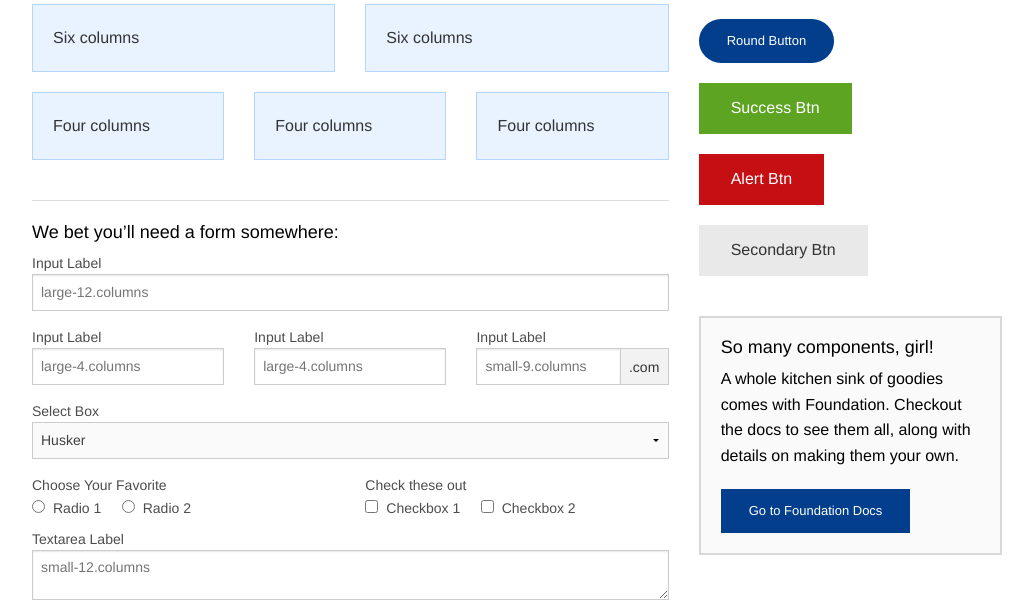
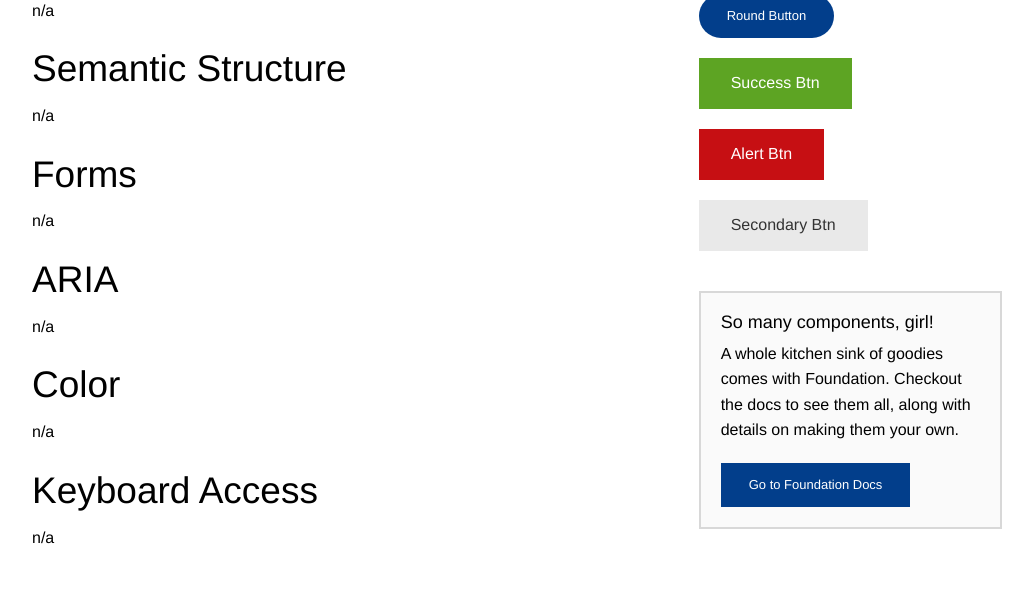
Before and after one commit to kboatsman/kboatsman.github.io, a plain HTML site: page techsummit15/index.html in a window 1280 px wide. Shown: the part 716-1332 px from the top of the page, without its empty margins (123-1156 px from the left). After the commit the page ends 1286 px from the top, so only its background shows below. Drawn offline with Linux system fonts and the light colour scheme.

Commit message:
Content changes

```diff
--- a/techsummit15/css/techsummit15.css
+++ b/techsummit15/css/techsummit15.css
@@ -7,8 +7,12 @@
 
 a {
   color: #023E8B;
+  padding: 2px 1px;
   text-decoration: underline;
+  -webkit-transition:background-color .2s linear;
+  transition:background-color .2s linear; }
   a:hover, a:focus {
     color: #FFF;
     background-color: #023E8B;
+    border-radius: 2px;
     text-decoration: none; }
--- a/techsummit15/index.html
+++ b/techsummit15/index.html
@@ -19,11 +19,11 @@
     <div class="row">
       <div class="large-12 columns">
       	<div class="panel">
-	        <h2>Your To-Do List</h2>
+	        <h2>A To-Do List for Better Accessibility</h2>
             <ol>
-                <li>Familiarize yourself with the current Web Content Accessibility Guidelines (WCAG) by reading <a href="http://webaim.org/standards/wcag/checklist">WebAIM's WCAG 2.0 Checklist</a>. Level A and Level AA items are what we need to aim for.</li>
-                <li>Start using </li>
-                <li></li>
+                <li>Read <a href="http://webaim.org/standards/wcag/checklist">WebAIM's WCAG 2.0 Checklist</a>. Level A and Level AA items are what we need to aim for.</li>
+                <li>Use an <a href="http://www.4syllables.com.au/2010/12/text-alternatives-decision-tree/">alt text decision tree</a> to determine appropriate text alternatives for your images (it's all about context).</li>
+                <li>Refer to the <a href="http://www.w3.org/WAI/PF/aria-practices/#aria_ex_header">ARIA Design Patterns</a> when you're building a widget.</li>
                 <li></li>
             </ol>
 	        <p>To get going, this file (index.html) includes some basic styles you can modify, play around with, or totally destroy to get going.</p>
@@ -45,107 +45,27 @@
 
     <div class="row">
       <div class="large-8 medium-8 columns">
-        <h5>Here&rsquo;s your basic grid:</h5>
-        <!-- Grid Example -->
+        <h2>Current Standards for Higher Ed.</h2>
+        <p>n/a</p>
 
-        <div class="row">
-          <div class="large-12 columns">
-            <div class="callout panel">
-              <p><strong>This is a twelve column section in a row.</strong> Each of these includes a div.panel element so you can see where the columns are - it's not required at all for the grid.</p>
-            </div>
-          </div>
-        </div>
-        <div class="row">
-          <div class="large-6 medium-6 columns">
-            <div class="callout panel">
-              <p>Six columns</p>
-            </div>
-          </div>
-          <div class="large-6 medium-6 columns">
-            <div class="callout panel">
-              <p>Six columns</p>
-            </div>
-          </div>
-        </div>
-        <div class="row">
-          <div class="large-4 medium-4 small-4 columns">
-            <div class="callout panel">
-              <p>Four columns</p>
-            </div>
-          </div>
-          <div class="large-4 medium-4 small-4 columns">
-            <div class="callout panel">
-              <p>Four columns</p>
-            </div>
-          </div>
-          <div class="large-4 medium-4 small-4 columns">
-            <div class="callout panel">
-              <p>Four columns</p>
-            </div>
-          </div>
-        </div>
+        <h2>Images</h2>
+        <p>n/a</p>
 
-        <hr />
+        <h2>Semantic Structure</h2>
+        <p>n/a</p>
 
-        <h5>We bet you&rsquo;ll need a form somewhere:</h5>
-        <form>
-				  <div class="row">
-				    <div class="large-12 columns">
-				      <label>Input Label</label>
-				      <input type="text" placeholder="large-12.columns" />
-				    </div>
-				  </div>
-				  <div class="row">
-				    <div class="large-4 medium-4 columns">
-				      <label>Input Label</label>
-				      <input type="text" placeholder="large-4.columns" />
-				    </div>
-				    <div class="large-4 medium-4 columns">
-				      <label>Input Label</label>
-				      <input type="text" placeholder="large-4.columns" />
-				    </div>
-				    <div class="large-4 medium-4 columns">
-				      <div class="row collapse">
-				        <label>Input Label</label>
-				        <div class="small-9 columns">
-				          <input type="text" placeholder="small-9.columns" />
-				        </div>
-				        <div class="small-3 columns">
-				          <span class="postfix">.com</span>
-				        </div>
-				      </div>
-				    </div>
-				  </div>
-				  <div class="row">
-				    <div class="large-12 columns">
-				      <label>Select Box</label>
-				      <select>
-				        <option value="husker">Husker</option>
-				        <option value="starbuck">Starbuck</option>
-				        <option value="hotdog">Hot Dog</option>
-				        <option value="apollo">Apollo</option>
-				      </select>
-				    </div>
-				  </div>
-				  <div class="row">
-				    <div class="large-6 medium-6 columns">
-				      <label>Choose Your Favorite</label>
-				      <input type="radio" name="pokemon" value="Red" id="pokemonRed"><label for="pokemonRed">Radio 1</label>
-				      <input type="radio" name="pokemon" value="Blue" id="pokemonBlue"><label for="pokemonBlue">Radio 2</label>
-				    </div>
-				    <div class="large-6 medium-6 columns">
-				      <label>Check these out</label>
-				      <input id="checkbox1" type="checkbox"><label for="checkbox1">Checkbox 1</label>
-				      <input id="checkbox2" type="checkbox"><label for="checkbox2">Checkbox 2</label>
-				    </div>
-				  </div>
-				  <div class="row">
-				    <div class="large-12 columns">
-				      <label>Textarea Label</label>
-				      <textarea placeholder="small-12.columns"></textarea>
-				    </div>
-				  </div>
-				</form>
+        <h2>Forms</h2>
+        <p>n/a</p>
+
+        <h2>ARIA</h2>
+        <p>n/a</p>
+
+        <h2>Color</h2>
+        <p>n/a</p>
+
+        <h2>Keyboard Access</h2>
+        <p>n/a</p>
+
       </div>
 
       <div class="large-4 medium-4 columns">
```
